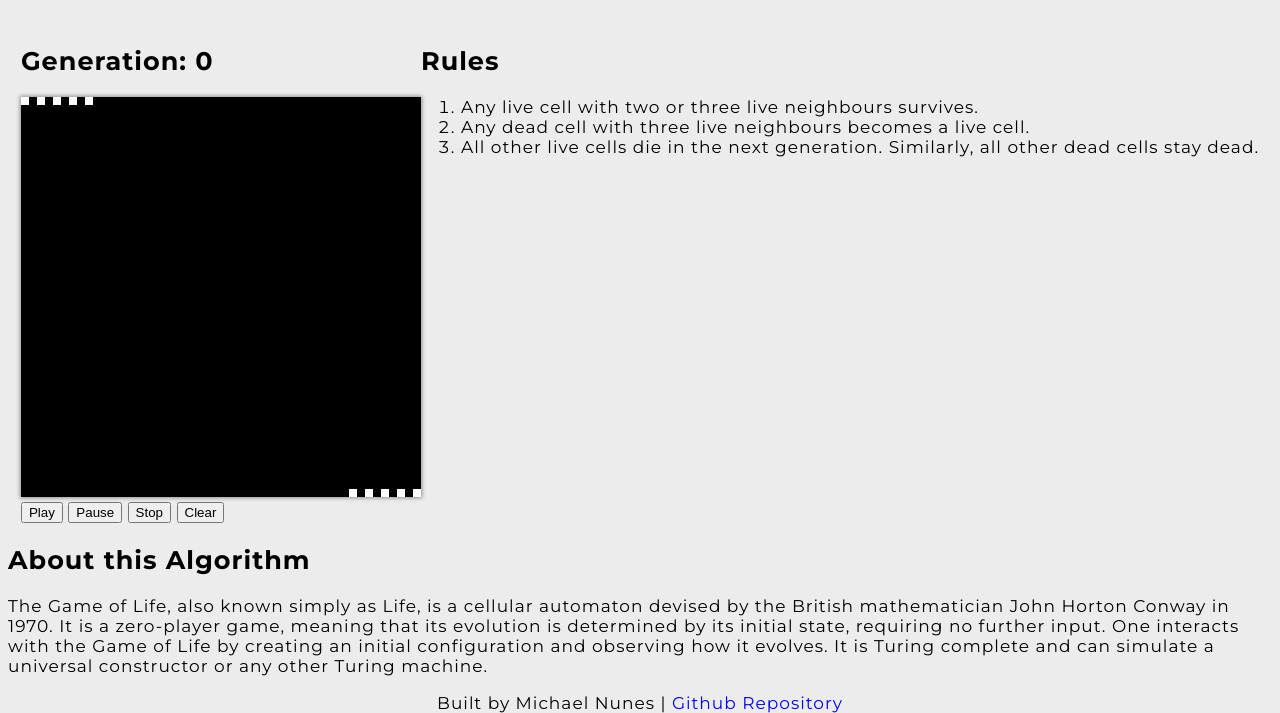
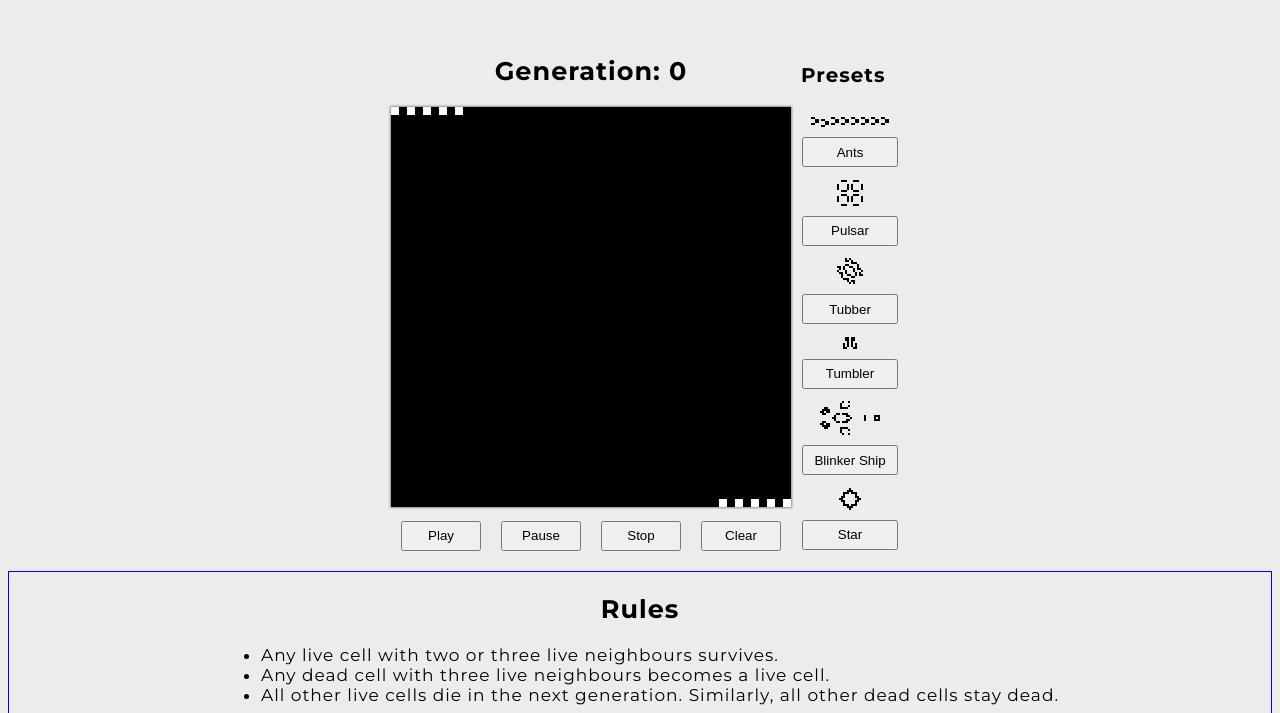
Before and after one commit to TinySquid/game-of-life, a website with bundled scripts: page public/index.html in a window 1280 px wide. Shown: the part 87-800 px from the top of the page. Built offline with nearby package versions, Linux system fonts and the light colour scheme.

Commit message:
Put in some more work into the page structure and styling

```diff
--- a/public/css/main.css
+++ b/public/css/main.css
@@ -1,5 +1,7 @@
+/* Montserrat bruh */
 @import url("https://fonts.googleapis.com/css?family=Montserrat:100,200,300,400,500,600,700,800,900&display=swap");
 
+/* Reset stuff */
 html {
   box-sizing: border-box;
   font-size: 10px;
@@ -30,7 +32,13 @@ ol,
 ul {
   font-family: "Montserrat", sans-serif;
 }
+/* Reset stuff */
 
+#canvas {
+  box-shadow: 0px 0px 2px 1px rgba(0, 0, 0, 0.4);
+}
+
+/* Game styling */
 .container {
   display: flex;
   flex-direction: column;
@@ -44,13 +52,57 @@ ul {
 
 .middle-container {
   display: flex;
-  flex-direction: row;
   flex-wrap: wrap;
-  justify-content: space-around;
 }
 
-#canvas {
-  box-shadow: 0px 0px 4px 1px rgba(0, 0, 0, 0.4);
+.game-container {
+  text-align: center;
+  padding: 1rem;
+}
+
+.controls {
+  display: flex;
+  flex-wrap: wrap;
+  justify-content: space-evenly;
+}
+
+.controls button {
+  width: 20%;
+  height: 30px;
+  margin: 1rem;
+}
+
+.presets {
+  margin-top: 2rem;
+}
+
+.presets ul {
+  list-style-type: none;
+  margin: 0;
+  padding: 0;
+}
+
+.presets ul li {
+  display: flex;
+  flex-direction: column;
+  align-items: center;
+  margin: 0.25rem 0;
+}
+
+.presets ul li button {
+  height: 30px;
+  width: 96px;
+}
+
+.bottom-container {
+  display: flex;
+  flex-direction: column;
+  align-items: center;
+  border: 1px solid blue;
+}
+
+.rules h2 {
+  text-align: center;
 }
 
 .source {
--- a/public/index.html
+++ b/public/index.html
@@ -15,6 +15,7 @@
 
         <!-- Middle section -->
         <section class="middle-container">
+          <!-- Game Content -->
           <div class="game-container">
             <h2 id="generation-counter">Generation: 0</h2>
 
@@ -23,7 +24,7 @@
               <canvas id="canvas" width="400" height="400"></canvas>
             </div>
 
-            <!-- Game Controls Row -->
+            <!-- Game Controls -->
             <div class="controls">
               <button id="play">Play</button>
               <button id="pause">Pause</button>
@@ -34,22 +35,47 @@
 
           <!-- Presets Column -->
           <div class="presets">
-            <img src="" alt="" />
-          </div>
-
-          <!-- Rules Section -->
-          <div class="rules">
-            <h2>Rules</h2>
-            <ol>
-              <li>Any live cell with two or three live neighbours survives.</li>
-              <li>Any dead cell with three live neighbours becomes a live cell.</li>
-              <li>All other live cells die in the next generation. Similarly, all other dead cells stay dead.</li>
-            </ol>
+            <h3>Presets</h3>
+            <ul>
+              <li>
+                <img src="img/ants.gif" alt="Ants" />
+                <button>Ants</button>
+              </li>
+              <li>
+                <img src="img/pulsar.gif" alt="Pulsar" />
+                <button>Pulsar</button>
+              </li>
+              <li>
+                <img src="img/tubber.gif" alt="Tubber" />
+                <button>Tubber</button>
+              </li>
+              <li>
+                <img src="img/tumbler.gif" alt="Tumbler" />
+                <button>Tumbler</button>
+              </li>
+              <li>
+                <img src="img/blinker-ship.gif" alt="Blinker Ship" />
+                <button>Blinker Ship</button>
+              </li>
+              <li>
+                <img src="img/star.gif" alt="Star" />
+                <button>Star</button>
+              </li>
+            </ul>
           </div>
         </section>
         <!-- Bottom Section -->
         <section class="bottom-container">
-          <!-- <div> -->
+          <!-- Rules -->
+          <div class="rules">
+            <h2>Rules</h2>
+            <ul>
+              <li>Any live cell with two or three live neighbours survives.</li>
+              <li>Any dead cell with three live neighbours becomes a live cell.</li>
+              <li>All other live cells die in the next generation. Similarly, all other dead cells stay dead.</li>
+            </ul>
+          </div>
+
           <h2>About this Algorithm</h2>
           <p>
             The Game of Life, also known simply as Life, is a cellular automaton devised by the British mathematician
```
Also changed, not shown: public/img/ants.gif (added), public/img/blinker-ship.gif (added), public/img/pulsar.gif (added), public/img/star.gif (added), public/img/tubber.gif (added), public/img/tumbler.gif (added).
